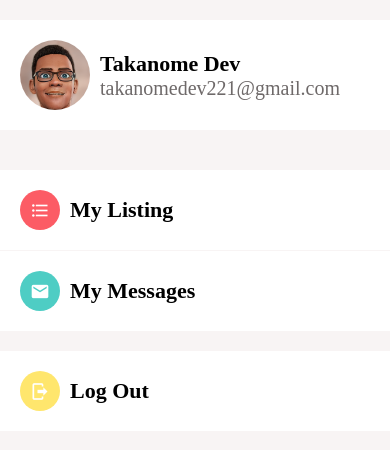
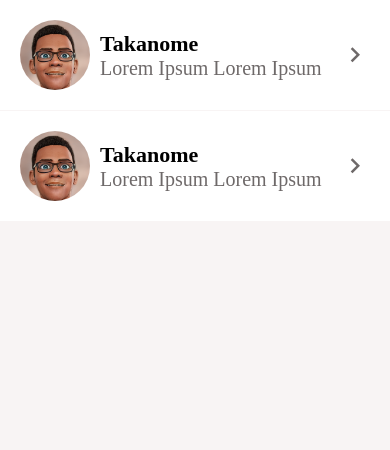
Before and after one commit to takanome-dev/done-with-it, a React Native app: screen / in a window 390 px wide. Shown: the top 450 px of the page. Built offline with nearby package versions, Linux system fonts and the light colour scheme.

Commit message:
[feat]: add messages screen

```diff
--- a/App.js
+++ b/App.js
@@ -1,8 +1,9 @@
 import { StyleSheet, Text, View, Image } from "react-native";
-import { AccountScreen } from "./app/screen";
+import "react-native-gesture-handler";
+import { MessagesScreen } from "./app/screen";
 
 export default function App() {
-	return <AccountScreen />;
+	return <MessagesScreen />;
 }
 
 const styles = StyleSheet.create({});
--- a/app/components/Card.js
+++ b/app/components/Card.js
@@ -19,6 +19,7 @@ const styles = StyleSheet.create({
 		backgroundColor: colors.white,
 		borderRadius: 15,
 		overflow: "hidden",
+		marginBottom: 20,
 	},
 	detailsContainer: {
 		padding: 20,
--- a/app/components/ListItem.js
+++ b/app/components/ListItem.js
@@ -1,18 +1,45 @@
-import { StyleSheet, View, Image } from "react-native";
 import React from "react";
+import { StyleSheet, View, Image, TouchableHighlight } from "react-native";
+import { MaterialCommunityIcons } from "@expo/vector-icons";
+import { Swipeable } from "react-native-gesture-handler";
 
 import Text from "./Text";
 import colors from "../config/colors";
-export default function ListItem({ title, subTitle, image, IconComponent }) {
+
+export default function ListItem({
+	title,
+	subTitle,
+	image,
+	IconComponent,
+	renderRightActions,
+}) {
 	return (
+		<Swipeable renderRightActions={renderRightActions}>
+			<TouchableHighlight
+				underlayColor={colors.medium}
+				onPress={() => console.log()}
+			>
 				<View style={styles.container}>
 					{IconComponent}
 					{image && <Image style={styles.image} source={image} />}
 					<View style={styles.detailsContainer}>
-				<Text style={styles.title}>{title}</Text>
-				{subTitle && <Text style={styles.subTitle}>{subTitle}</Text>}
+						<Text style={styles.title} numberOfLines={1}>
+							{title}
+						</Text>
+						{subTitle && (
+							<Text style={styles.subTitle} numberOfLines={2}>
+								{subTitle}
+							</Text>
+						)}
 					</View>
+					<MaterialCommunityIcons
+						name="chevron-right"
+						size={30}
+						color={colors.medium}
+					/>
 				</View>
+			</TouchableHighlight>
+		</Swipeable>
 	);
 }
 
@@ -21,6 +48,7 @@ const styles = StyleSheet.create({
 		flexDirection: "row",
 		backgroundColor: colors.white,
 		padding: 20,
+		alignItems: "center",
 	},
 	image: {
 		width: 70,
@@ -28,6 +56,7 @@ const styles = StyleSheet.create({
 		borderRadius: 70 / 2,
 	},
 	detailsContainer: {
+		flex: 1,
 		marginLeft: 10,
 		justifyContent: "center",
 	},
--- a/app/components/Text.js
+++ b/app/components/Text.js
@@ -2,8 +2,12 @@ import { StyleSheet, Text, Platform } from "react-native";
 import React from "react";
 import colors from "../config/colors";
 
-export default function AppText({ children, style }) {
-	return <Text style={[styles.text, style]}>{children}</Text>;
+export default function AppText({ children, style, numberOfLines }) {
+	return (
+		<Text style={[styles.text, style]} numberOfLines={numberOfLines}>
+			{children}
+		</Text>
+	);
 }
 
 const styles = StyleSheet.create({
--- a/app/screen/AccountScreen.js
+++ b/app/screen/AccountScreen.js
@@ -7,7 +7,7 @@ import colors from "../config/colors";
 import Icon from "../components/Icon";
 import ListItemSeparator from "../components/ListItemSeparator";
 
-const listings = [
+const menuItems = [
 	{
 		title: "My Listing",
 		icon: {
@@ -36,7 +36,7 @@ export default function AccountScreen() {
 			</View>
 			<View style={styles.container}>
 				<FlatList
-					data={listings}
+					data={menuItems}
 					keyExtractor={(l) => l.title}
 					renderItem={({ item }) => (
 						<ListItem
--- a/app/screen/ListingsScreen.js
+++ b/app/screen/ListingsScreen.js
@@ -0,0 +1,56 @@
+import React, { useState } from "react";
+import { StyleSheet, FlatList } from "react-native";
+
+import Screen from "../components/Screen";
+import Card from "../components/Card";
+import colors from "../config/colors";
+
+const initialListings = [
+	{
+		id: 1,
+		title: "Red jacket for sale",
+		price: "$100",
+		image: require("../assets/jacket.jpg"),
+	},
+	{
+		id: 2,
+		title: "Couch in great condition",
+		price: "$800",
+		image: require("../assets/couch.jpg"),
+	},
+];
+
+export default function ListingsScreen() {
+	const [refresh, setRefresh] = useState(false);
+	const [listings, setListings] = useState(initialListings);
+
+	return (
+		<Screen style={styles.screen}>
+			<FlatList
+				data={listings}
+				keyExtractor={(l) => l.id.toString()}
+				renderItem={({ item }) => (
+					<Card title={item.title} subTitle={item.price} image={item.image} />
+				)}
+				refreshing={refresh}
+				onRefresh={() =>
+					setListings([
+						{
+							id: 2,
+							title: "Couch in great condition",
+							price: "$800",
+							image: require("../assets/couch.jpg"),
+						},
+					])
+				}
+			/>
+		</Screen>
+	);
+}
+
+const styles = StyleSheet.create({
+	screen: {
+		backgroundColor: colors.light,
+		padding: 20,
+	},
+});
--- /dev/null
+++ b/app/screen/MessagesScreen.js
@@ -0,0 +1,64 @@
+import React, { useState } from "react";
+import { StyleSheet, FlatList, View } from "react-native";
+
+import Screen from "../components/Screen";
+import ListItem from "../components/ListItem";
+import ListItemSeparator from "../components/ListItemSeparator";
+import colors from "../config/colors";
+
+const initialMessages = [
+	{
+		id: 1,
+		title: "Takanome",
+		subTitle: "Lorem Ipsum Lorem Ipsum ",
+		image: require("../assets/takanome.png"),
+	},
+	{
+		id: 2,
+		title: "Takanome",
+		subTitle: "Lorem Ipsum Lorem Ipsum",
+		image: require("../assets/takanome.png"),
+	},
+];
+
+export default function MessagesScreen({ renderRightActions }) {
+	const [messages, setMessages] = useState(initialMessages);
+	const [refresh, setRefresh] = useState(false);
+
+	return (
+		<Screen style={styles.screen}>
+			<FlatList
+				data={messages}
+				keyExtractor={(m) => m.id.toString()}
+				renderItem={({ item }) => (
+					<ListItem
+						title={item.title}
+						subTitle={item.subTitle}
+						image={item.image}
+						renderRightActions={() => (
+							<View style={{ backgroundColor: "red", width: 70 }}></View>
+						)}
+					/>
+				)}
+				ItemSeparatorComponent={ListItemSeparator}
+				refreshing={refresh}
+				onRefresh={() =>
+					setMessages([
+						{
+							id: 2,
+							title: "Takanome ",
+							subTitle: "Lorem Ipsum Lorem Ipsum",
+							image: require("../assets/takanome.png"),
+						},
+					])
+				}
+			/>
+		</Screen>
+	);
+}
+
+const styles = StyleSheet.create({
+	screen: {
+		backgroundColor: colors.light,
+	},
+});
--- a/app/screen/index.js
+++ b/app/screen/index.js
@@ -1,5 +1,6 @@
-export { default as WelcomeScreen } from "./WelcomeScreen";
 export { default as AccountScreen } from "./AccountScreen";
+export { default as MessagesScreen } from "./MessagesScreen";
 export { default as ListingsScreen } from "./ListingsScreen";
 export { default as ListingDetailsScreen } from "./ListingDetailsScreen";
 export { default as ViewImageScreen } from "./ViewImageScreen";
+export { default as WelcomeScreen } from "./WelcomeScreen";
--- a/package.json
+++ b/package.json
@@ -15,6 +15,7 @@
     "react": "17.0.1",
     "react-dom": "17.0.1",
     "react-native": "0.64.3",
+    "react-native-gesture-handler": "~2.1.0",
     "react-native-web": "0.17.1"
   },
   "devDependencies": {
```
Also changed, not shown: 1 other file (tests, documents, lock files or other folders). Lines whose indentation alone changed are shown as unchanged.
